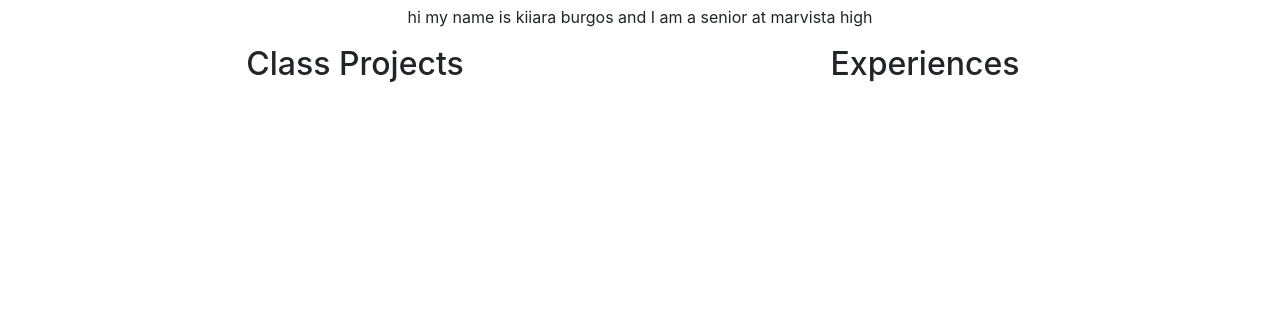
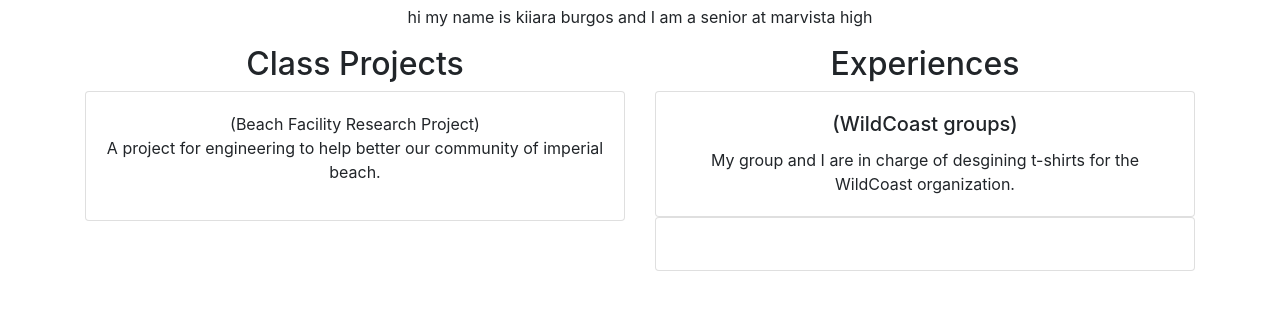
Before and after one commit to kiiaraburgos/kiiaraburgos.github.io, a plain HTML site: page index.html in a window 1280 px wide. Shown: the part 204-514 px from the top of the page. Drawn offline with nearby package versions, Linux system fonts and the light colour scheme.

Commit message:
added updates

```diff
--- a/index.html
+++ b/index.html
@@ -21,10 +21,25 @@
       <div class="row">
         <div class="col text-center">
           <h2>Class Projects</h2>
+          <div class="card">
+           <div class="card-body"
+            <h5 class="card-title">(Beach Facility Research Project)</h5>
+            <p class="class-text">A project for engineering to help better our community of imperial beach.</p>
+        </div>
+        </div>
         </div>
         <div class="col text-center">
          <h2>Experiences</h2>
+         <div class="card">
+           <div class="card-body">
+             <h5 class="card-title">(WildCoast groups)</h5>
+             <p class="card-text">My group and I are in charge of desgining t-shirts for the WildCoast organization.</p>
+          </div>
         </div>
+        <div class="card">
+          <div class="card-body">
+            <h5 class="card-title">
+       </div>
       </div>
     </div>
   </body>
```
